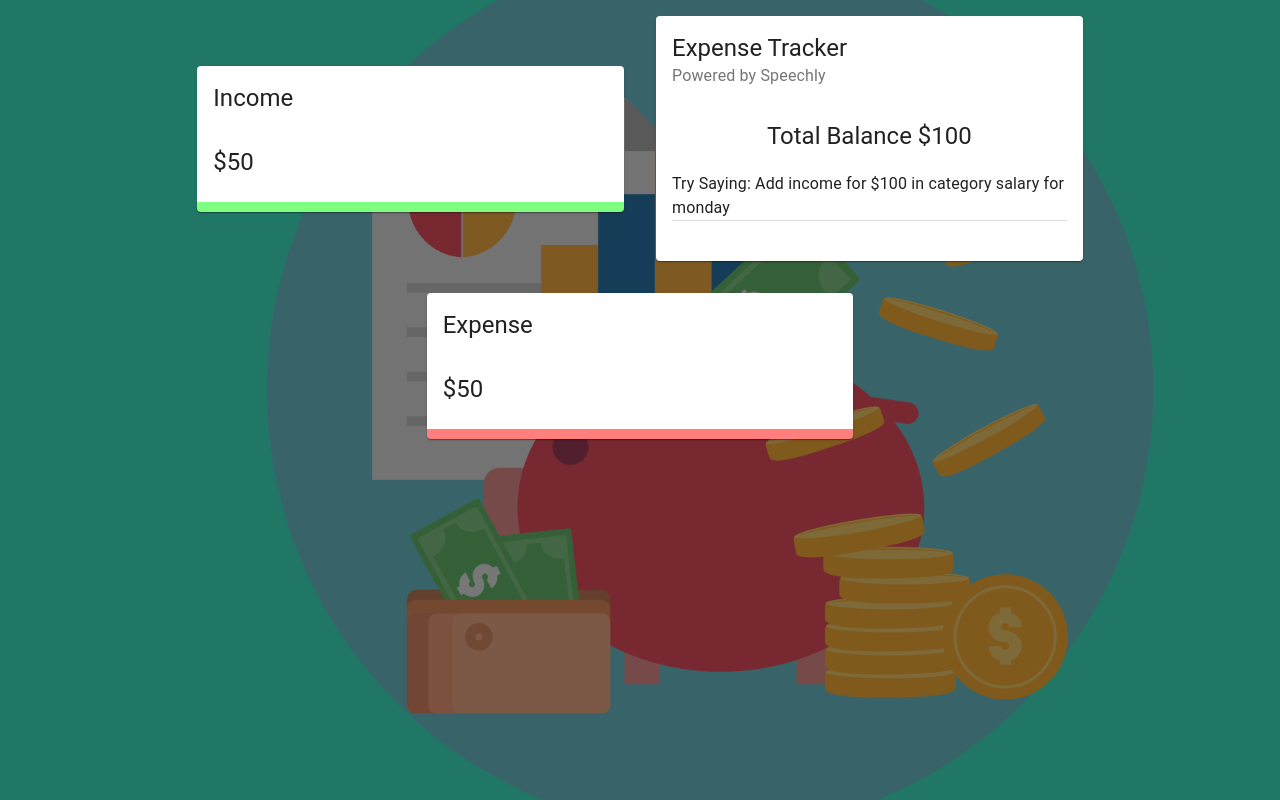
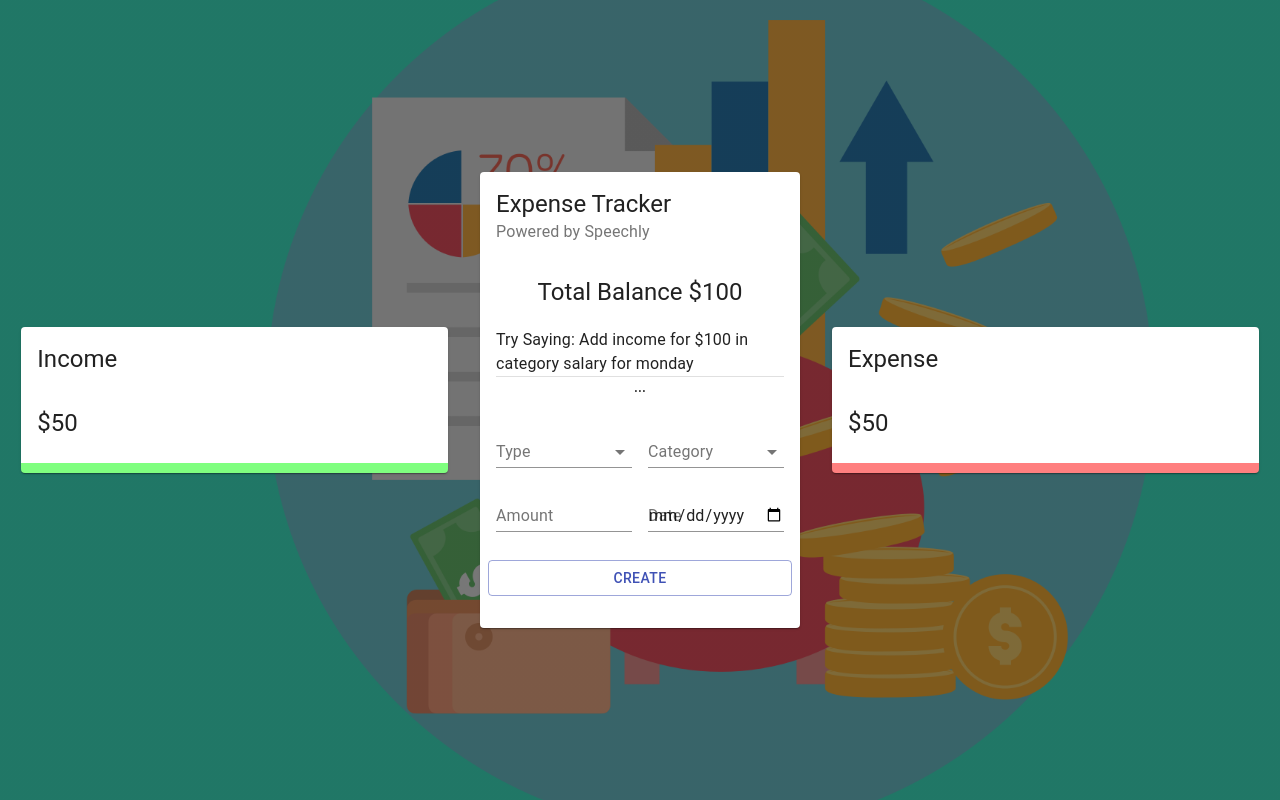
Before and after one commit to mariosknl/expense_tracker_react, a React (Create React App) app: page / in a window 1280 px wide. Built offline with nearby package versions, Linux system fonts and the light colour scheme.

Commit message:
form component created

```diff
--- a/src/App.js
+++ b/src/App.js
@@ -16,12 +16,12 @@
         spacing={0}
         alignItems="center"
         justify="center"
-        styles={{ height: "100vh" }}
+        style={{ height: "100vh" }}
       >
         <Grid item xs={12} sm={4}>
           <Details title="Income" />
         </Grid>
-        <Grid item xs={12} sm={4}>
+        <Grid item xs={12} sm={3}>
           <Main />
         </Grid>
         <Grid item xs={12} sm={4}>
--- /dev/null
+++ b/src/components/Main/Form/Form.jsx
@@ -0,0 +1,61 @@
+import React from "react";
+import {
+  TextField,
+  Typography,
+  Grid,
+  Button,
+  FormControl,
+  InputLabel,
+  Select,
+  MenuItem,
+} from "@material-ui/core";
+
+import useStyles from "./styles";
+
+const Form = () => {
+  const classes = useStyles();
+
+  return (
+    <Grid container spacing={2}>
+      <Grid item xs={12}>
+        <Typography align="center" variant="subtitle2" gutterBottom>
+          ...
+        </Typography>
+      </Grid>
+      <Grid item xs={6}>
+        <FormControl fullWidth>
+          <InputLabel>Type</InputLabel>
+          <Select>
+            <MenuItem value="Income">Income</MenuItem>
+            <MenuItem value="Expense">Expense</MenuItem>
+          </Select>
+        </FormControl>
+      </Grid>
+      <Grid item xs={6}>
+        <FormControl fullWidth>
+          <InputLabel>Category</InputLabel>
+          <Select>
+            <MenuItem value="business">Business</MenuItem>
+            <MenuItem value="salar">Salary</MenuItem>
+          </Select>
+        </FormControl>
+      </Grid>
+      <Grid item xs={6}>
+        <TextField type="number" label="Amount" fullWidth />
+      </Grid>
+      <Grid item xs={6}>
+        <TextField type="date" label="Date" fullWidth />
+      </Grid>
+      <Button
+        className={classes.button}
+        variant="outlined"
+        color="primary"
+        fullWidth
+      >
+        Create
+      </Button>
+    </Grid>
+  );
+};
+
+export default Form;
--- /dev/null
+++ b/src/components/Main/Form/styles.js
@@ -0,0 +1,12 @@
+import { makeStyles } from "@material-ui/core/styles";
+
+export default makeStyles(() => ({
+  radioGroup: {
+    display: "flex",
+    justifyContent: "center",
+    marginBottom: "-10px",
+  },
+  button: {
+    marginTop: "20px",
+  },
+}));
--- a/src/components/Main/Main.jsx
+++ b/src/components/Main/Main.jsx
@@ -9,6 +9,7 @@
 } from "@material-ui/core";
 
 import useStyles from "./styles";
+import Form from "./Form/Form";
 
 const Main = () => {
   const classes = useStyles();
@@ -27,7 +28,7 @@
           Try Saying: Add income for $100 in category salary for monday
         </Typography>
         <Divider />
-        {/* Form */}
+        <Form />
       </CardContent>
       <CardContent className={classes.cartContent}>
         <Grid container spacing={2}>
```
Also changed, not shown: 1 other file (tests, documents, lock files or other folders).
